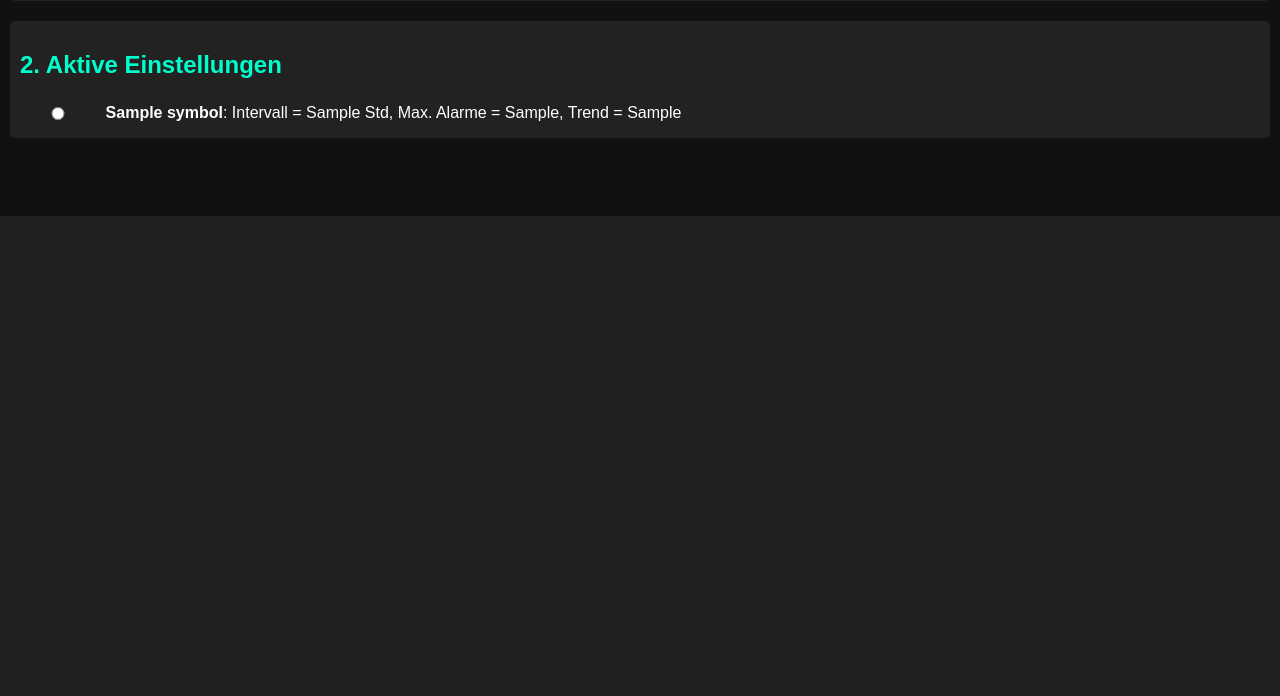
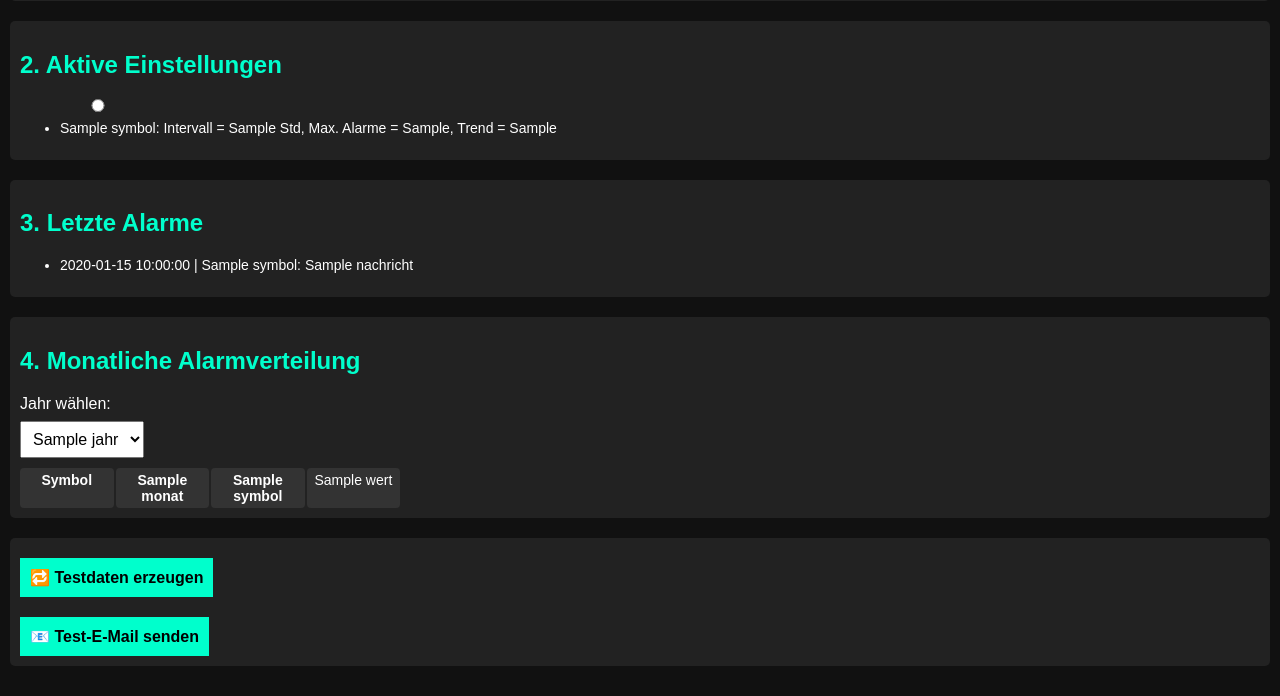
Before and after one commit to Bubu89/webhook-alarm-analyse, a Flask app: template templates/dashboard.html in a window 1280 px wide. Shown: the part 584-1280 px from the top of the page. Before the commit the page ends 800 px from the top, so only its background shows below. Run offline with Flask 3, Linux system fonts and the light colour scheme; the template is opened without the code that fills it: most values are stand-ins (such as "Sample title", 1, 10 or a date in 2020).

Commit message:
Update dashboard.html

```diff
--- a/templates/dashboard.html
+++ b/templates/dashboard.html
@@ -66,20 +66,11 @@
         }
 
         #verteilungContainer {
-            display: none;
+            display: block;
         }
 
         #alarmListe li.hidden {
             display: none;
-        }
-
-        .checkbox-symbol {
-            display: flex;
-            align-items: center;
-        }
-
-        .checkbox-symbol input[type="radio"] {
-            margin-right: 10px;
         }
 
         @media (max-width: 600px) {
@@ -102,11 +93,6 @@
         }
     </style>
     <script>
-        function toggleVerteilung() {
-            const container = document.getElementById("verteilungContainer");
-            container.style.display = container.style.display === "none" ? "block" : "none";
-        }
-
         function toggleAlarme() {
             const btn = document.getElementById("toggleAlarmeBtn");
             const liste = document.querySelectorAll("#alarmListe li");
@@ -122,11 +108,11 @@
             btn.setAttribute("data-expanded", expanded ? "false" : "true");
         }
 
-        function setActive(symbol, interval, maxAlarms, trend) {
-            document.querySelector('[name="symbol"]').value = symbol;
-            document.querySelector('[name="interval_hours_manual"]').value = interval;
-            document.querySelector('[name="max_alarms"]').value = maxAlarms;
-            document.querySelector('[name="trend_richtung"]').value = trend;
+        function ladeEinstellungen(symbol, interval, max, trend) {
+            document.querySelector("input[name='symbol']").value = symbol;
+            document.querySelector("select[name='interval_hours_dropdown']").value = interval;
+            document.querySelector("input[name='max_alarms']").value = max;
+            document.querySelector("select[name='trend_richtung']").value = trend;
         }
     </script>
 </head>
@@ -167,16 +153,83 @@
 
     <div class="section">
         <h2>2. Aktive Einstellungen</h2>
-        <form>
-            {% for symbol, einstellung in einstellungen.items() %}
-                <div class="checkbox-symbol">
-                    <input type="radio" name="active_setting" onclick="setActive('{{ symbol }}', '{{ einstellung.interval_hours }}', '{{ einstellung.max_alarms }}', '{{ einstellung.trend_richtung }}')">
-                    <label><strong>{{ symbol }}</strong>: Intervall = {{ einstellung.interval_hours }} Std, Max. Alarme = {{ einstellung.max_alarms }}, Trend = {{ einstellung.trend_richtung }}</label>
-                </div>
-            {% endfor %}
+        {% if einstellungen %}
+            <ul>
+                {% for symbol, config in einstellungen.items() %}
+                    <li>
+                        <input type="radio" name="select_einstellung" onclick="ladeEinstellungen('{{ symbol }}', '{{ config.interval_hours }}', '{{ config.max_alarms }}', '{{ config.trend_richtung }}')">
+                        {{ symbol }}: Intervall = {{ config.interval_hours }} Std, Max. Alarme = {{ config.max_alarms }}, Trend = {{ config.trend_richtung }}
+                    </li>
+                {% endfor %}
+            </ul>
+        {% else %}
+            <p>Keine aktiven Einstellungen</p>
+        {% endif %}
+    </div>
+
+    <div class="section">
+        <h2>3. Letzte Alarme</h2>
+        <ul id="alarmListe">
+            {% if letzte_ereignisse %}
+                {% for eintrag in letzte_ereignisse %}
+                    <li class="{% if loop.index > 5 %}hidden{% endif %}">
+                        {{ eintrag.timestamp.strftime('%Y-%m-%d %H:%M:%S') }} | {{ eintrag.symbol }}: {{ eintrag.nachricht }}
+                    </li>
+                {% endfor %}
+            {% else %}
+                <li>Keine Alarme registriert.</li>
+            {% endif %}
+        </ul>
+        {% if letzte_ereignisse|length > 5 %}
+            <button id="toggleAlarmeBtn" onclick="toggleAlarme()" data-expanded="false">📋 Alle anzeigen</button>
+        {% endif %}
+    </div>
+
+    <div class="section">
+        <h2>4. Monatliche Alarmverteilung</h2>
+        <form method="get" action="/dashboard">
+            <label>Jahr wählen:</label>
+            <select name="year" onchange="this.form.submit()">
+                {% for jahr in verfuegbare_jahre %}
+                    <option value="{{ jahr }}" {% if jahr == aktuelles_jahr %}selected{% endif %}>{{ jahr }}</option>
+                {% endfor %}
+            </select>
+        </form>
+
+        <div id="verteilungContainer">
+            <div class="matrix">
+                <div><strong>Symbol</strong></div>
+                {% for monat in monate %}
+                    <div><strong>{{ monat }}</strong></div>
+                {% endfor %}
+                {% if matrix %}
+                    {% for symbol, werte in matrix.items() %}
+                        <div><strong>{{ symbol }}</strong></div>
+                        {% for wert in werte %}
+                            <div>{{ wert }}</div>
+                        {% endfor %}
+                    {% endfor %}
+                {% else %}
+                    {% set dummy_symbole = ['BTC', 'ETH', 'XRP'] %}
+                    {% for symbol in dummy_symbole %}
+                        <div><strong>{{ symbol }}</strong></div>
+                        {% for _ in range(12) %}
+                            <div>-</div>
+                        {% endfor %}
+                    {% endfor %}
+                {% endif %}
+            </div>
+        </div>
+    </div>
+
+    <div class="section">
+        <form action="/generate-testdata" method="post">
+            <button type="submit">🔁 Testdaten erzeugen</button>
+        </form>
+
+        <form action="/test-email" method="get" style="margin-top: 10px;">
+            <button type="submit">📧 Test-E-Mail senden</button>
         </form>
     </div>
-
-    <!-- Weitere Abschnitte identisch wie zuvor (Letzte Alarme, Verteilung, Testdaten etc.) -->
 </body>
 </html>
```
